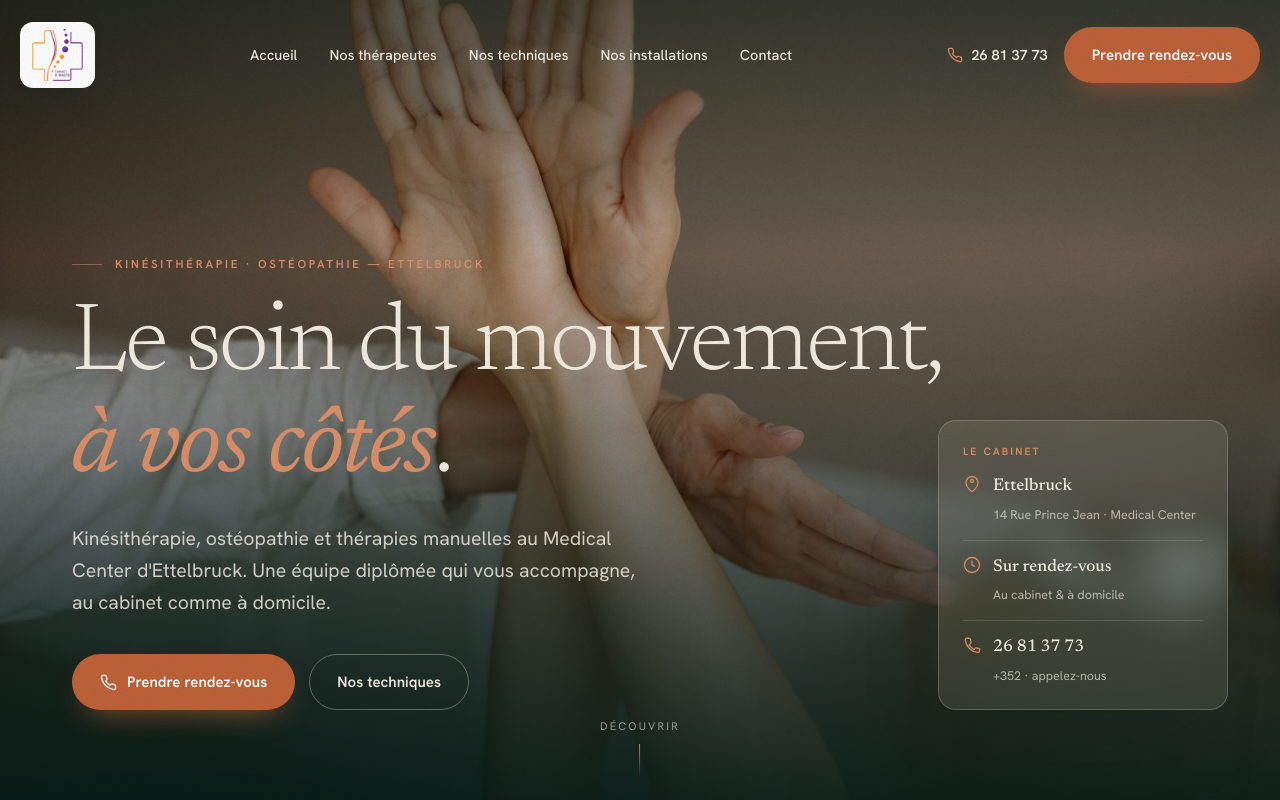
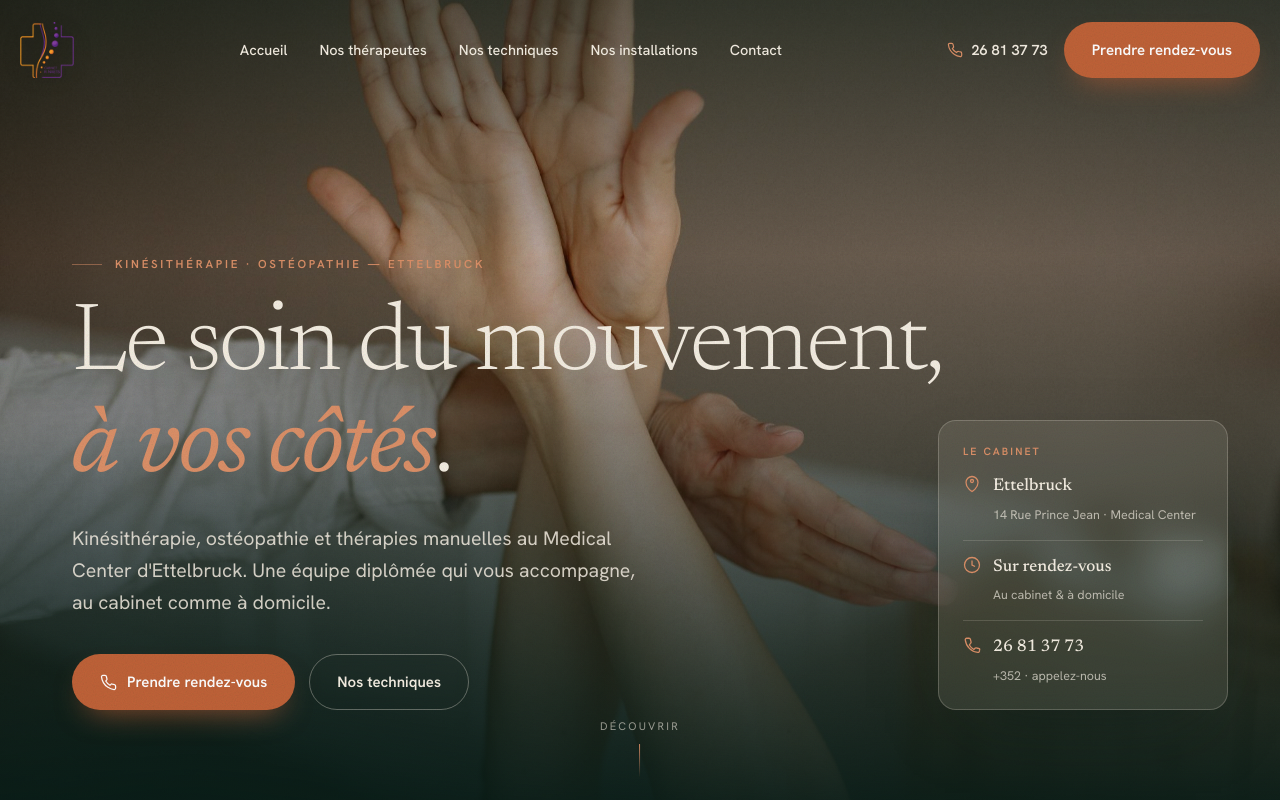
Before and after one commit to meridante-dev/kine-naets, a plain HTML site: page index.html in a window 1280 px wide. Shown: the top 800 px of the page. Drawn offline with Linux system fonts and the light colour scheme.

Commit message:
Logo: remove white chip so the transparent PNG floats (subtle shadow over hero only)

```diff
--- a/styles.css
+++ b/styles.css
@@ -42,9 +42,10 @@ header:not(.scrolled) .mono{background:rgba(244,238,226,.14);color:var(--cream);
 .brand{display:flex;align-items:center;gap:13px}
 .mono{width:46px;height:46px;border-radius:13px;background:var(--pine);color:var(--clay2);display:grid;place-items:center;font-family:var(--disp);font-size:20px;flex:none;box-shadow:var(--sh2);transition:.4s}
 .brand b{font-family:var(--disp);font-size:20px;display:block;line-height:1.02;transition:.4s}
-.logomark{background:#fff;border-radius:13px;padding:7px 12px;display:inline-flex;align-items:center;box-shadow:var(--sh2);transition:.4s}
-.logomark img{height:52px;width:auto;display:block;transition:.4s}
-header.scrolled .logomark img{height:44px}
+.logomark{display:inline-flex;align-items:center;transition:.4s}
+.logomark img{height:56px;width:auto;display:block;transition:.4s}
+header.scrolled .logomark img{height:46px}
+header:not(.scrolled) .logomark img{filter:drop-shadow(0 2px 9px rgba(0,0,0,.38))}
 .brand span{font-size:10px;letter-spacing:.22em;text-transform:uppercase;color:var(--mut);transition:.4s}
 nav.links{display:flex;align-items:center;gap:32px}
 nav.links a{font-size:14.5px;font-weight:500;position:relative;padding:4px 0;transition:.25s}
```
